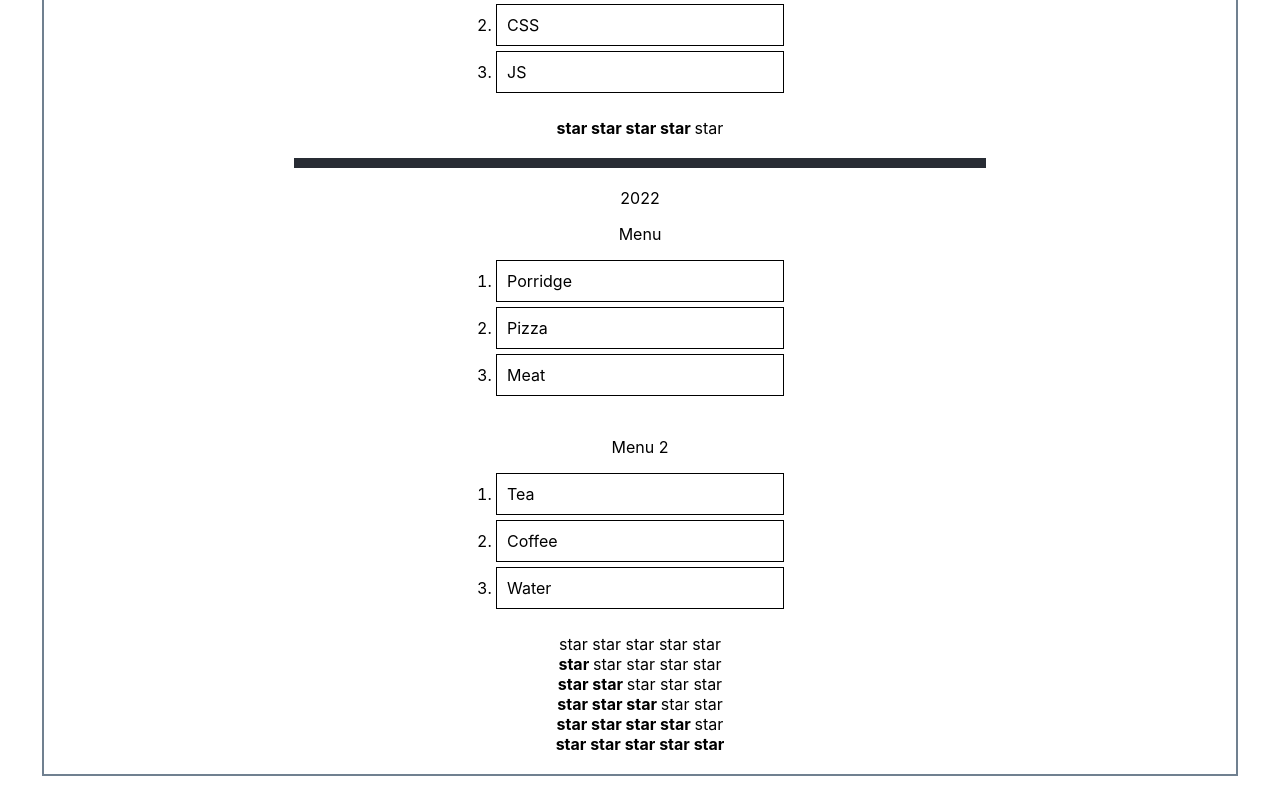
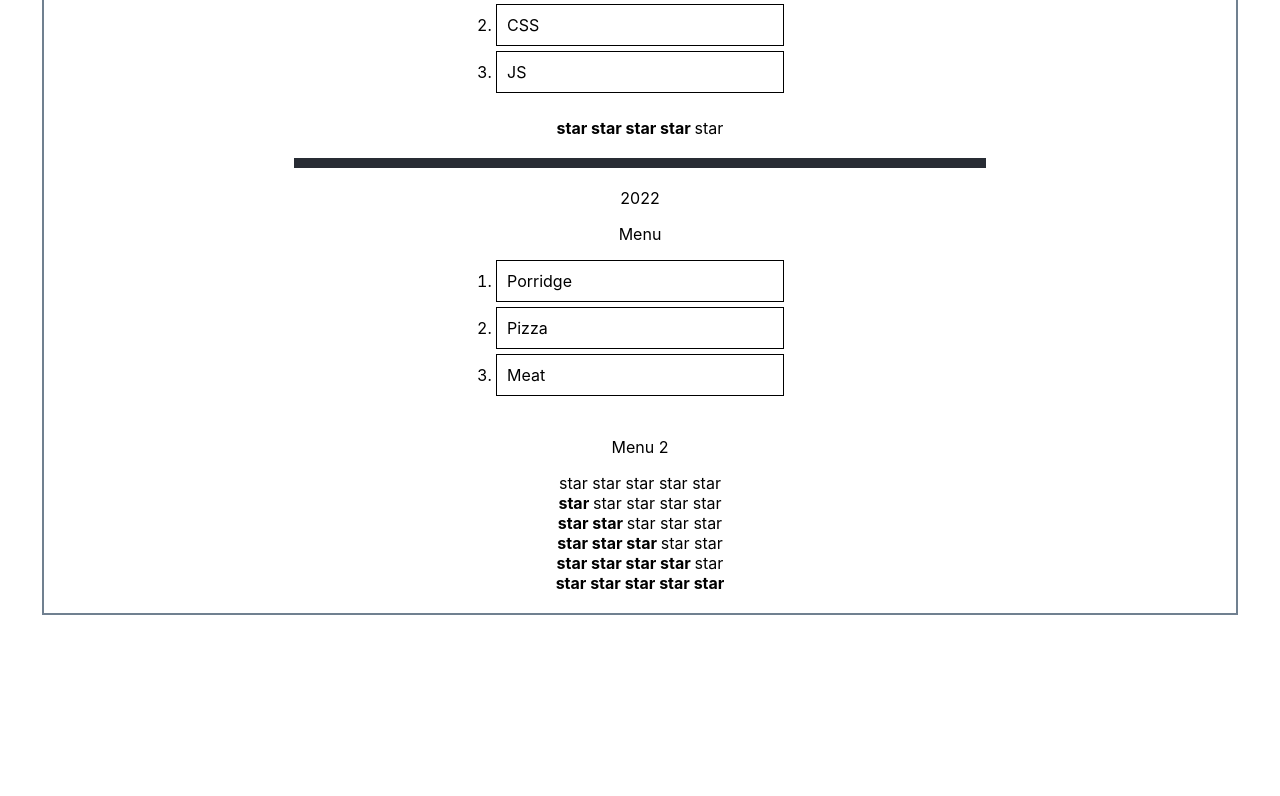
Before and after one commit to Pikadorius/samurai-way-main, a React (Create React App) app: page / in a window 1280 px wide. Shown: the part 538-1334 px from the top of the page. After the commit the page ends 1173 px from the top, so only its background shows below. Built offline with nearby package versions, Linux system fonts and the light colour scheme.

Commit message:
add collapsed props to accordion

```diff
--- a/src/App.tsx
+++ b/src/App.tsx
@@ -20,8 +20,8 @@ function App() {
             <Technologies/>
             <Rating value={4}/>
             <Footer/>
-            <Accordion title={"Menu"} list={["Porridge", "Pizza", "Meat"]}/>
-            <Accordion title={"Menu 2"} list={["Tea", "Coffee", "Water"]}/>
+            <Accordion title={"Menu"} list={["Porridge", "Pizza", "Meat"]} collapsed={false}/>
+            <Accordion title={"Menu 2"} list={["Tea", "Coffee", "Water"]} collapsed={true}/>
             <Rating value={0}/>
             <Rating value={1}/>
             <Rating value={2}/>
--- a/src/Components/Accordion.tsx
+++ b/src/Components/Accordion.tsx
@@ -2,15 +2,23 @@ import React from "react";
 
 type AccordionPropsType = {
     title: string,
-    list: Array<string>
+    list: Array<string>,
+    collapsed: boolean,
 }
 
 const Accordion = (props: AccordionPropsType) => {
     console.log("Accordion rendering")
-    return (
+    if (!props.collapsed) {
+        return (
+            <div>
+                <AccordionTitle title={props.title}/>
+                <AccordionBody list={props.list}/>
+            </div>
+        );
+    }
+    else return (
         <div>
             <AccordionTitle title={props.title}/>
-            <AccordionBody list={props.list}/>
         </div>
     );
 }
@@ -47,8 +55,7 @@ const AccordionBody = (props: AccordionBodyPropsType) => {
                 </ol>
             </div>
         );
-    }
-    else return (
+    } else return (
         <ol>
             <li>Not defined</li>
             <li>Not defined</li>
```
